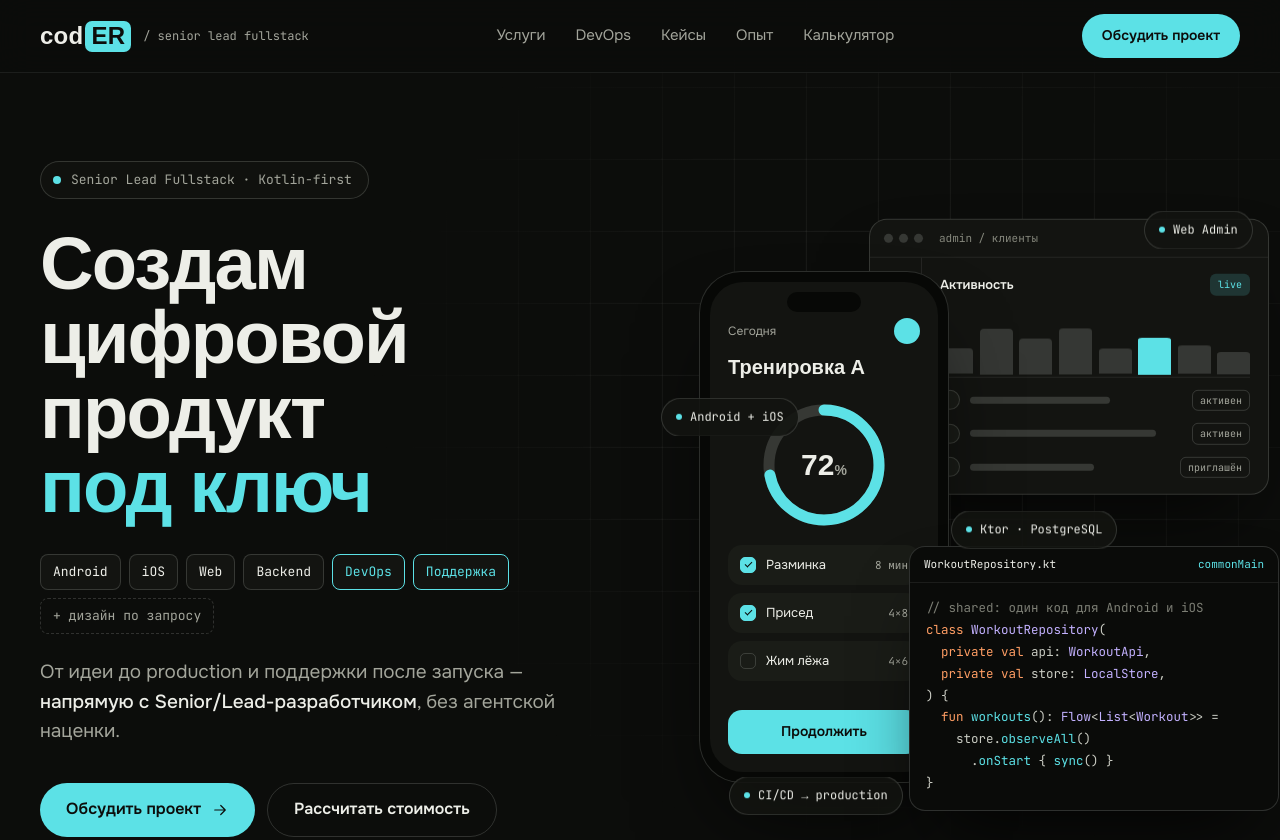
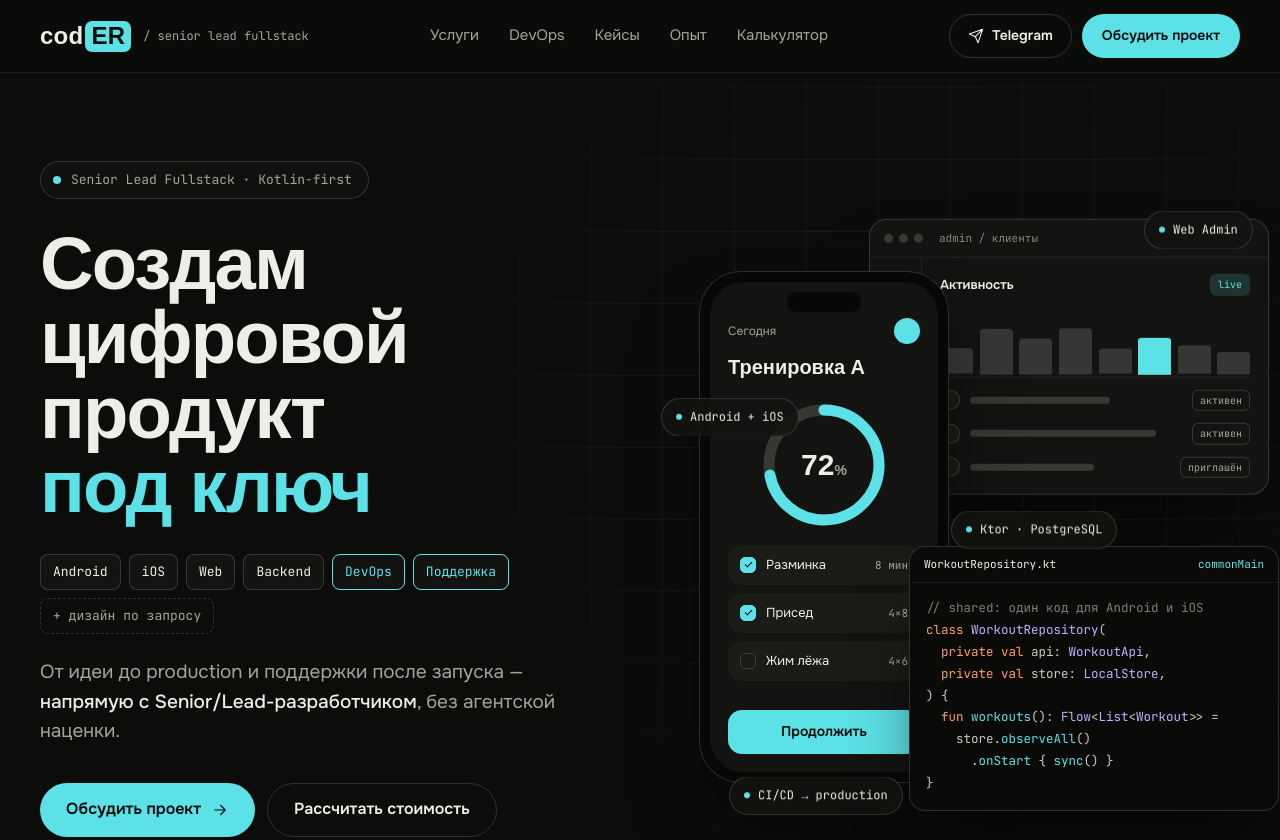
Before and after one commit to EugeneRogov/cod-er-web, a plain HTML site: page index.html in a window 1280 px wide. Shown: the top 840 px of the page. Drawn offline with Linux system fonts and the light colour scheme; a web font is replaced by a local one.

Commit message:
Add Telegram button to header
Co-Authored-By: Claude Opus 5.5 <noreply@anthropic.com>
Claude-Session: https://claude.ai/code/session_01DLsqxYBHodvHmGDn7evaGN

```diff
--- a/index.html
+++ b/index.html
@@ -40,6 +40,11 @@ a:hover{color:inherit}
 .nav-links a::after{content:'';position:absolute;left:0;right:0;bottom:-6px;height:1px;background:var(--accent);transform:scaleX(0);transform-origin:right;transition:transform .35s cubic-bezier(.2,.8,.2,1)}
 .nav-links a:hover{color:var(--text)}
 .nav-links a:hover::after{transform:scaleX(1);transform-origin:left}
+.nav-cta{display:flex;align-items:center;gap:10px}
+.nav-tg{display:inline-flex;align-items:center;justify-content:center;gap:8px;height:44px;padding:0 18px;border-radius:999px;border:1px solid var(--line2);font-size:14px;font-weight:600;color:var(--text);white-space:nowrap;transition:border-color .25s,color .25s}
+.nav-tg .ic{width:16px;height:16px;transition:transform .3s cubic-bezier(.2,.8,.2,1)}
+.nav-tg:hover{border-color:var(--accent);color:var(--accent)}
+.nav-tg:hover .ic{transform:translate(2px,-2px)}
 
 /* buttons */
 .btn{display:inline-flex;align-items:center;justify-content:center;gap:10px;height:54px;padding:0 26px;border-radius:999px;font-family:'Onest',sans-serif;font-weight:600;font-size:16px;white-space:nowrap;cursor:pointer;transition:transform .3s cubic-bezier(.2,.8,.2,1),background .25s,color .25s,border-color .25s,box-shadow .3s}
@@ -750,6 +755,8 @@ to{opacity:1;translate:0 0}
 .section{padding:88px 0}
 .hero{padding:56px 0}
 .logo-sub{display:none}
+.nav-tg{width:44px;padding:0}
+.nav-tg span{display:none}
 .stage{zoom:.56}
 .stats{grid-template-columns:repeat(2,minmax(0,1fr))}
 .stat{padding:28px 18px;border-bottom:1px solid var(--line)}
@@ -811,7 +818,10 @@ section[id]{scroll-margin-top:80px}
 <a href="#about">Опыт</a>
 <a href="#calc">Калькулятор</a>
 </nav>
+<div class="nav-cta">
+<a class="nav-tg" href="https://t.me/erogov86" target="_blank" rel="noopener" aria-label="Написать в Telegram"><svg class="ic" viewBox="0 0 24 24" width="16" height="16" aria-hidden="true"><path d="M22 2L11 13M22 2l-7 20-4-9-9-4 20-7z"></path></svg><span>Telegram</span></a>
 <a class="btn btn-primary btn-sm" href="#contact">Обсудить проект</a>
+</div>
 </div>
 </header>
 
```
